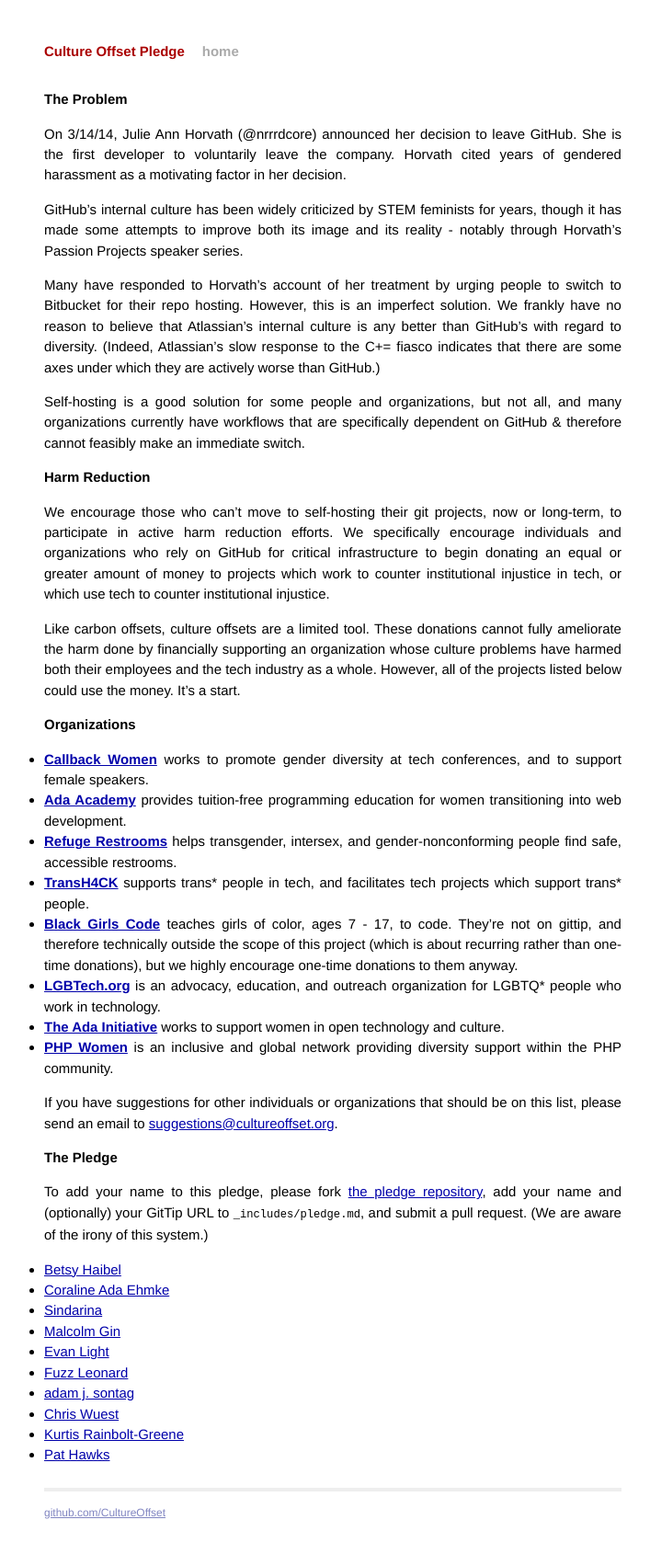
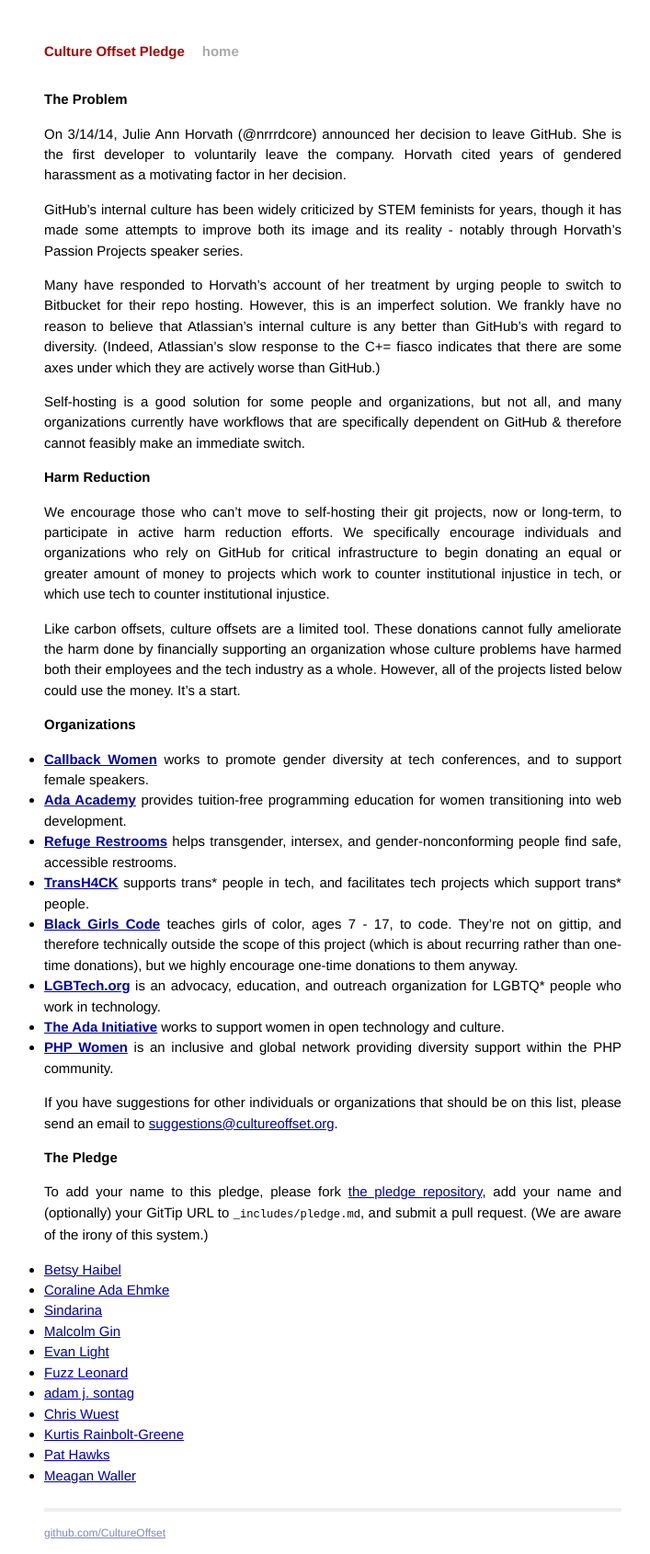
Before and after one commit to CultureOffset/cultureoffset.github.com, a Jekyll site: the page built from index.md, in a window 1280 px wide. Shown: the whole page at 92% size, without its empty margins (278-985 px from the left). Built offline with Jekyll 4.4.1, drawn with Linux system fonts in a browser that asks for light colours; Markdown is read by kramdown in place of the engine named in the settings; before the commit the page ends 1668 px from its top, so only the background shows below that.

Commit message:
Signing the pledge

```diff
--- a/_includes/pledge.md
+++ b/_includes/pledge.md
@@ -8,3 +8,4 @@
 - [Chris Wuest](https://twitter.com/callmewuest)
 - [Kurtis Rainbolt-Greene](https://twitter.com/krainboltgreene)
 - [Pat Hawks](https://twitter.com/pathawks)
+- [Meagan Waller](https://gittip.com/meaganewaller)
```
